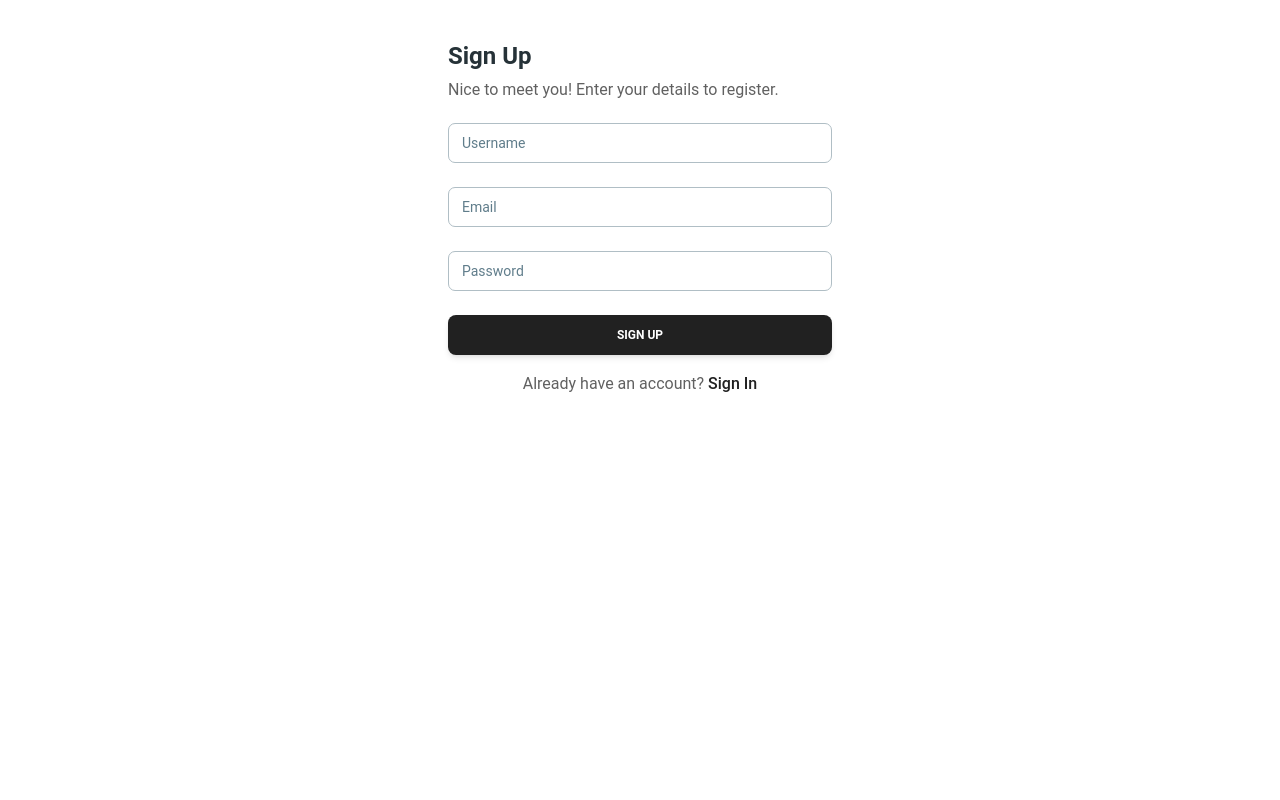
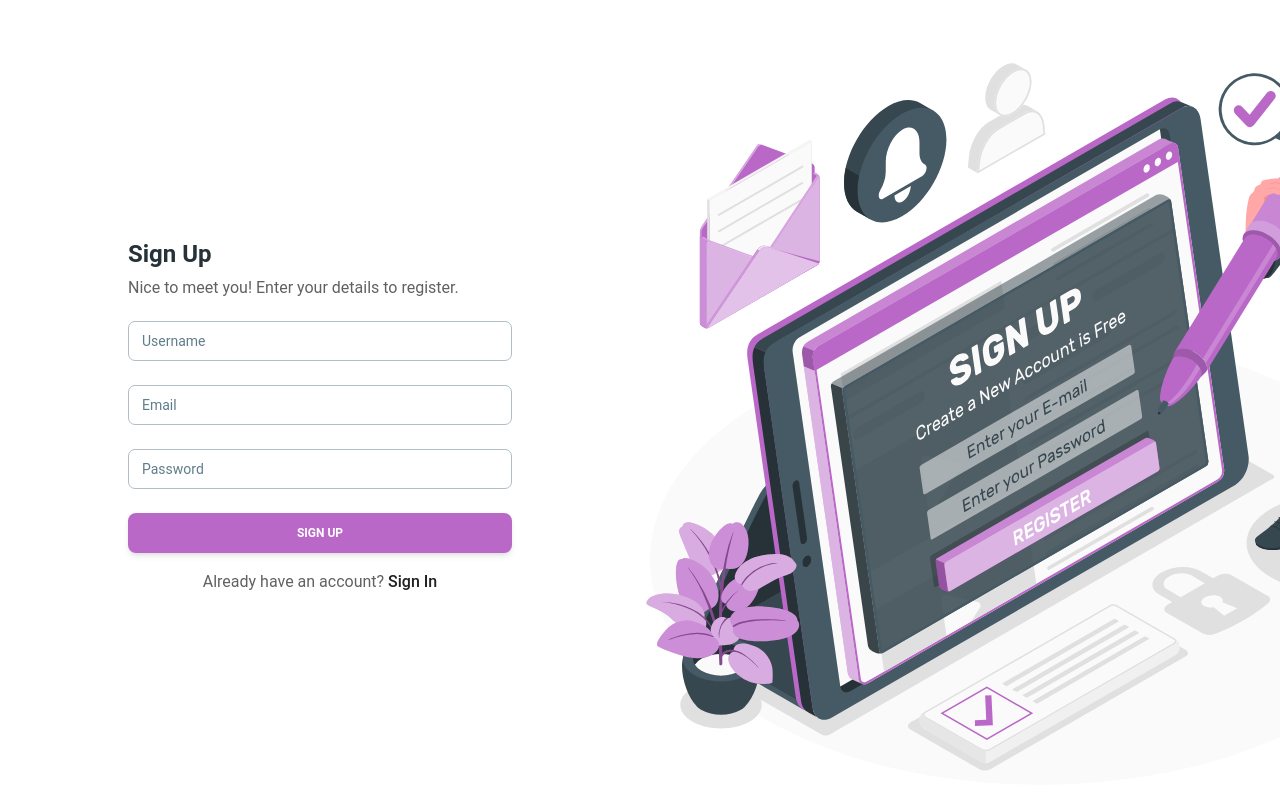
Before and after one commit to mohamedkhaledmk/TaskHub-Task-Management-Website, a React (Vite) app in the folder frontend/: page /sign-up in a window 1280 px wide. Built offline with nearby package versions, Linux system fonts and the light colour scheme.

Commit message:
updated sign up page

```diff
--- a/frontend/src/pages/user/SignUp.jsx
+++ b/frontend/src/pages/user/SignUp.jsx
@@ -31,7 +31,7 @@ const SignUp = () => {
   const [labelEmail, setlabelEmail] = useState("Email");
   const [labelPassword, setlabelPassword] = useState("Password");
 
-  const[error,setError] = useState("");
+  const [error, setError] = useState("");
   const navigate = useNavigate("/");
   const notifySuccess = () => toast.success("Registered Successfully!");
   const notifyError = (message) => toast.error(`Error: ${message}`);
@@ -48,16 +48,14 @@ const SignUp = () => {
   };
   const handleForm = (e) => {
     e.preventDefault();
-    const userData = { name:userName, email, password };
+    const userData = { name: userName, email, password };
 
     let check = /^[a-zA-Z0-9._%+-]+@[a-zA-Z0-9.-]+.[a-zA-Z]{2,}$/;
 
     if (userName.length < 3 || !isNaN(parseInt(userName))) {
       setState(true);
       setlabelName("incorrect name , Username should be more than 2 letters");
-    } else if (
-      !check.test(email)
-    ) {
+    } else if (!check.test(email)) {
       handelStat();
       setEmailState(true);
       setlabelEmail("incorrect email , please enter valid email");
@@ -71,25 +69,26 @@ const SignUp = () => {
         method: "post",
         url: "http://localhost:8000/api/users/register",
         data: userData,
-      }).then(()=> {
-        navigate('/login');
-        notifySuccess
-      }).catch((error)=>{
-        notifyError(error.response.data.message);
       })
-
+        .then(() => {
+          navigate("/login");
+          notifySuccess;
+        })
+        .catch((error) => {
+          notifyError(error.response.data.message);
+        });
     }
   };
 
   return (
-    <>
+    <div className="flex flex-col-reverse lg:flex-row justify-center items-center h-screen ">
       <Helmet>
         <title>Task-Register</title>
       </Helmet>
-      <div className="flex flex-col justify-center items-center w-screen pt-10">
+      <div className="flex flex-col justify-center w-full h-full items-center pt-10">
         <ToastContainer />
 
-        <div>
+        <div className="p-2 ">
           <Card color="transparent" shadow={false}>
             <Typography variant="h4" color="blue-gray">
               Sign Up
@@ -123,7 +122,7 @@ const SignUp = () => {
                 />
               </div>
 
-              <Button className="mt-6" fullWidth type="submit">
+              <Button className="mt-6 bg-[#BA68C8]" fullWidth type="submit">
                 sign up
               </Button>
               <Typography color="gray" className="mt-4 text-center font-normal">
@@ -136,7 +135,8 @@ const SignUp = () => {
           </Card>
         </div>
       </div>
-    </>
+      <div className="h-full w-full bg-[url('/signup.svg')] bg-cover"></div>
+    </div>
   );
 };
 
```
Also changed, not shown: frontend/public/signup.svg (added).
